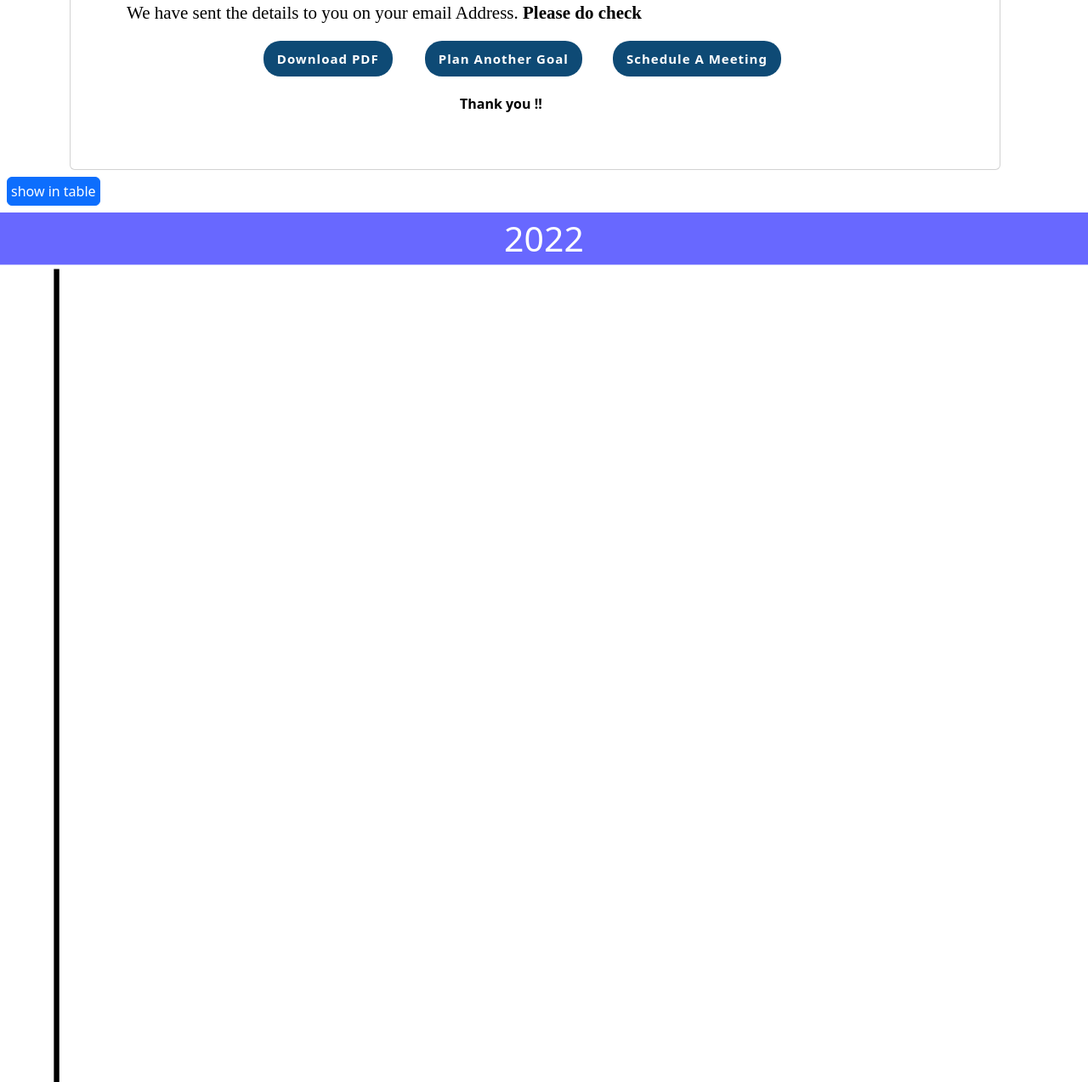
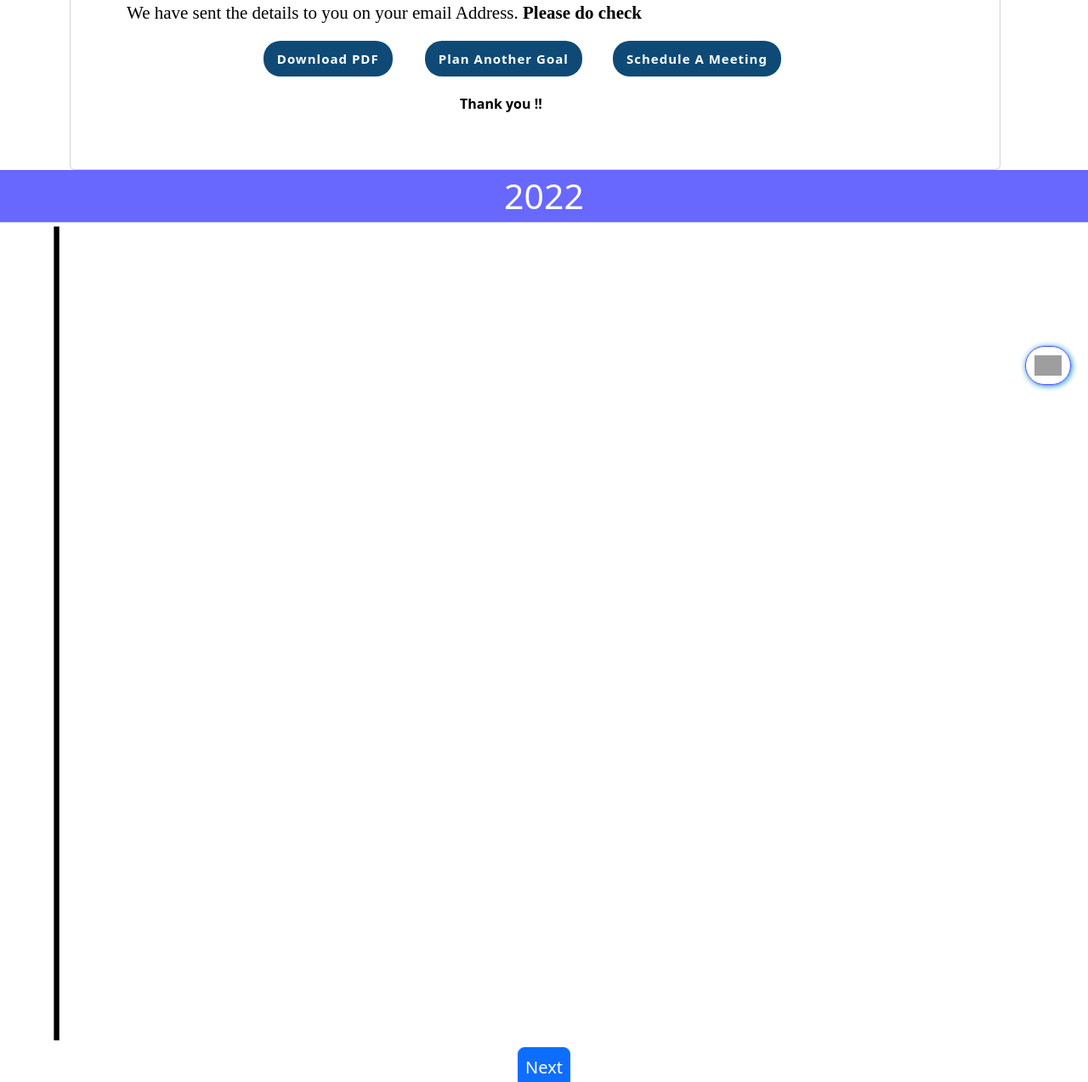
Before and after one commit to amantamrakar/ai_form, a PHP site: page /swaraj/dashboard.php in a window 1280 px wide. Shown: the part 327-1600 px from the top of the page at 85% size. Run offline with PHP 8.4, Linux system fonts and the light colour scheme; the visitor is signed in with stand-in values (Sample User, id 1); data that the repository does not hold is empty; a stand-in replaces the project's code that opens the database connection; grey boxes are pictures that could not be loaded.

Commit message:
add show goal wish

```diff
--- a/UserData.php
+++ b/UserData.php
@@ -20,7 +20,7 @@ if(isset($_POST["get_user_data"])){
         }
 
     }
-
+    echo mysqli_error($conn);
     echo json_encode($data);
 }
 
--- a/dashboard.php
+++ b/dashboard.php
@@ -205,9 +205,9 @@ if (mysqli_num_rows($result)) {
         border-radius: 25px;
         padding: 10%;
     }
-    #g-path text.goal-text{
 
-}
+    #g-path text.goal-text {}
+
     .box-action img:hover {
         background-color: pink;
     }
@@ -226,9 +226,21 @@ if (mysqli_num_rows($result)) {
         #show-goal-table {
             display: none
         }
-        .road-year{
+        .road-year {
             fill: red;
             text-anchor: middle;
+        }
+        #toggle-sgoal {
+            border: 1px solid #0000ffb5;
+            padding: 10px;
+            border-radius: 25px;
+            position: fixed;
+            bottom: 20px;
+            right: 20px;
+            box-shadow: 1px 1px 7px #0d88c3;
+        }
+        #toggle-sgoal img {
+            width: 32px;
         }
     </style>
 </head>
@@ -370,7 +382,7 @@ if (mysqli_num_rows($result)) {
             $value = json_decode($data[0]['goal_data'], true);
             // $values = json_decode($data[0]['lifeexp']) - json_decode($data[0]['retirementage']);
             // var_dump($value);
-            $age = $value['lifeexp'] -$value['retirementage'] ;
+            $age = $value['lifeexp'] - $value['retirementage'];
         ?>
             <div class="goals" data-goal="retirement"><br>
                 <div class="container">
@@ -658,7 +670,7 @@ if (mysqli_num_rows($result)) {
             <input type="submit" name="submit" class="submit btn btn-success" value="Submit" onclick="location.href='six.php'" id="submit_data" />
         </div> -->
 
-        <div class="modal fade" id="staticBackdrop" data-bs-backdrop="static" data-bs-keyboard="false" tabindex="-1" aria-labelledby="staticBackdropLabel" aria-hidden="true">
+        <div class="modal fade" id="show_update_goal" data-bs-backdrop="static" data-bs-keyboard="false" tabindex="-1" aria-labelledby="staticBackdropLabel" aria-hidden="true">
             <div class="modal-dialog modal-xl">
                 <div class="modal-content" style="width: 50%;left: 24%;">
                     <div class="modal-header">
@@ -670,7 +682,7 @@ if (mysqli_num_rows($result)) {
             </div>
         </div>
 
-        <div class="modal fade" id="exampleModal" tabindex="-1" aria-labelledby="exampleModalLabel" aria-hidden="true">
+        <div class="modal fade" id="show-gloal-data" tabindex="-1" aria-labelledby="exampleModalLabel" aria-hidden="true">
             <div class="modal-dialog">
                 <div class="modal-content">
                     <div class="modal-header">
@@ -683,7 +695,10 @@ if (mysqli_num_rows($result)) {
         </div>
 
     </fieldset>
-    <button id="toggle-sgoal" class="btn btn-primary m-2 p-1">show in table</button>
+    <button id="toggle-sgoal" class="btn" data-show="table">
+        <img id="gs-table" src="./images/table_icon.svg" title="Show in table">
+        <img id="gs-map" style="display:none" src="./images/map_icon.svg" title="Show in map">
+    </button>
     <div class="container mt-3" id="show-goal-table">
         <div class="card">
             <div class="card-body table-responsive">
@@ -710,7 +725,7 @@ if (mysqli_num_rows($result)) {
                                 if ($data["goal_data"] == "" || $data["goal"] == "") continue;
                                 $decode =  json_decode($data['goal_data'], true);
                         ?>
-                                <tr>
+                                <tr >
                                     <td class="text-center"><?php echo $k  ?></td>
                                     <td class="text-center"><?php echo $data['goal']  ?></td>
                                     <?php if ($data['goal'] == "car") {
@@ -763,15 +778,15 @@ if (mysqli_num_rows($result)) {
                                     <td class="text-center"><?php echo $decode['sipvalue']  ?></td>
                                     <td style="width:10%">
                                         <div class="btn-group btn-group-sm" style="padding:0;" role="group" aria-label="Basic example">
-                                            <button type="button" class="btn btn-success me-1 showing_goals style=" font-size:12px ;" data-bs-toggle="modal" data-bs-target="#staticBackdrop" data-id='<?php echo $data['id'] ?>'><svg xmlns="http://www.w3.org/2000/svg" width="16" height="16" fill="currentColor" class="bi bi-pencil-square" viewBox="0 0 16 16">
+                                            <button type="button" class="btn btn-success me-1 update_goal style=" font-size:12px ;" data-bs-toggle="modal" data-bs-target="#show_update_goal" data-gid='<?php echo $data['id'] ?>'><svg xmlns="http://www.w3.org/2000/svg" width="16" height="16" fill="currentColor" class="bi bi-pencil-square" viewBox="0 0 16 16">
                                                     <path d="M15.502 1.94a.5.5 0 0 1 0 .706L14.459 3.69l-2-2L13.502.646a.5.5 0 0 1 .707 0l1.293 1.293zm-1.75 2.456-2-2L4.939 9.21a.5.5 0 0 0-.121.196l-.805 2.414a.25.25 0 0 0 .316.316l2.414-.805a.5.5 0 0 0 .196-.12l6.813-6.814z" />
                                                     <path fill-rule="evenodd" d="M1 13.5A1.5 1.5 0 0 0 2.5 15h11a1.5 1.5 0 0 0 1.5-1.5v-6a.5.5 0 0 0-1 0v6a.5.5 0 0 1-.5.5h-11a.5.5 0 0 1-.5-.5v-11a.5.5 0 0 1 .5-.5H9a.5.5 0 0 0 0-1H2.5A1.5 1.5 0 0 0 1 2.5v11z" />
                                                 </svg></button>
-                                            <button type="button" class="btn btn-secondary me-1 show_btn" data-bs-toggle="modal" data-bs-target="#exampleModal" id="'<?php echo $data['id'] ?>'"><svg xmlns="http://www.w3.org/2000/svg" width="16" height="16" fill="currentColor" class="bi bi-eye" viewBox="0 0 16 16">
+                                            <button type="button" class="btn btn-secondary me-1 show_btn" data-bs-toggle="modal" data-bs-target="#show-gloal-data" data-gid="<?php echo $data['id'] ?>"><svg xmlns="http://www.w3.org/2000/svg" width="16" height="16" fill="currentColor" class="bi bi-eye" viewBox="0 0 16 16">
                                                     <path d="M16 8s-3-5.5-8-5.5S0 8 0 8s3 5.5 8 5.5S16 8 16 8zM1.173 8a13.133 13.133 0 0 1 1.66-2.043C4.12 4.668 5.88 3.5 8 3.5c2.12 0 3.879 1.168 5.168 2.457A13.133 13.133 0 0 1 14.828 8c-.058.087-.122.183-.195.288-.335.48-.83 1.12-1.465 1.755C11.879 11.332 10.119 12.5 8 12.5c-2.12 0-3.879-1.168-5.168-2.457A13.134 13.134 0 0 1 1.172 8z" />
                                                     <path d="M8 5.5a2.5 2.5 0 1 0 0 5 2.5 2.5 0 0 0 0-5zM4.5 8a3.5 3.5 0 1 1 7 0 3.5 3.5 0 0 1-7 0z" />
                                                 </svg></button>
-                                            <button type="button" class="btn btn-danger delete_btn" data-gid="'<?php echo $data['id'] ?>'"><svg xmlns="http://www.w3.org/2000/svg" width="16" height="16" fill="currentColor" class="bi bi-trash" viewBox="0 0 16 16">
+                                            <button type="button" class="btn btn-danger delete_btn" data-gid="<?php echo $data['id'] ?>"><svg xmlns="http://www.w3.org/2000/svg" width="16" height="16" fill="currentColor" class="bi bi-trash" viewBox="0 0 16 16">
                                                     <path d="M5.5 5.5A.5.5 0 0 1 6 6v6a.5.5 0 0 1-1 0V6a.5.5 0 0 1 .5-.5zm2.5 0a.5.5 0 0 1 .5.5v6a.5.5 0 0 1-1 0V6a.5.5 0 0 1 .5-.5zm3 .5a.5.5 0 0 0-1 0v6a.5.5 0 0 0 1 0V6z" />
                                                     <path fill-rule="evenodd" d="M14.5 3a1 1 0 0 1-1 1H13v9a2 2 0 0 1-2 2H5a2 2 0 0 1-2-2V4h-.5a1 1 0 0 1-1-1V2a1 1 0 0 1 1-1H6a1 1 0 0 1 1-1h2a1 1 0 0 1 1 1h3.5a1 1 0 0 1 1 1v1zM4.118 4 4 4.059V13a1 1 0 0 0 1 1h6a1 1 0 0 0 1-1V4.059L11.882 4H4.118zM2.5 3V2h11v1h-11z" />
                                                 </svg></button>
@@ -804,7 +819,7 @@ if (mysqli_num_rows($result)) {
     </div>
     <div class="text-center"><a class="btn btn-primary m-2 p-2 btn-lg" href="investment.html">Next</a></div>
 
-    <div class="modal fade" id="show-goal" data-bs-backdrop="static" data-bs-keyboard="false" tabindex="-1" aria-labelledby="staticBackdropLabel" aria-hidden="true">
+    <!-- <div class="modal fade" id="show-goal" data-bs-backdrop="static" data-bs-keyboard="false" tabindex="-1" aria-labelledby="staticBackdropLabel" aria-hidden="true">
         <div class="modal-dialog">
             <div class="modal-content">
                 <div class="modal-header">
@@ -819,7 +834,7 @@ if (mysqli_num_rows($result)) {
                 </div>
             </div>
         </div>
-    </div>
+    </div> -->
     <script src="https://cdn.jsdelivr.net/npm/bootstrap@5.2.2/dist/js/bootstrap.bundle.min.js" integrity="sha384-OERcA2EqjJCMA+/3y+gxIOqMEjwtxJY7qPCqsdltbNJuaOe923+mo//f6V8Qbsw3" crossorigin="anonymous"></script>
     <script src="https://cdnjs.cloudflare.com/ajax/libs/jquery/3.6.1/jquery.min.js" integrity="sha512-aVKKRRi/Q/YV+4mjoKBsE4x3H+BkegoM/em46NNlCqNTmUYADjBbeNefNxYV7giUp0VxICtqdrbqU7iVaeZNXA==" crossorigin="anonymous" referrerpolicy="no-referrer"></script>
     <script src="./road_map.js"></script>
@@ -827,15 +842,11 @@ if (mysqli_num_rows($result)) {
         $("#toggle-sgoal").click(function(e) {
             $("#show-goal-table").toggle(1000)
             $(".road-map").toggle(1000)
-            if ($(this).html() == "show in table") {
-                $(this).html("show in map")
-            } else {
-                $(this).html("show in table")
-                init();
-            }
+            $("#gs-map").toggle()
+            $("#gs-table").toggle()
         })
-        $('.showing_goals').click(function() {
-            var key = $(this).data('id');
+        $(document).on("click",".update_goal",function() {
+            var key = $(this).data('gid');
             $.ajax({
                 type: "post",
                 url: "./single_goal_ajax.php",
@@ -1058,8 +1069,6 @@ if (mysqli_num_rows($result)) {
             $("#SIPsecond").val(anssecond.toLocaleString(0));
 
         })
-
-
         $(document).on('change', " #secondchildage-mar,#secondfutureage-mar,#currentcost-mar,#inflation-mar ", function() {
             secagemar = document.getElementById("secondchildage-mar").value;
             secfa = document.getElementById("secondfutureage-mar").value;
@@ -1083,9 +1092,6 @@ if (mysqli_num_rows($result)) {
             $("#ansinputsMar").val(secFVB.toLocaleString(0));
             $("#sipvalueMar").val(secanssip.toLocaleString(0));
         })
-
-
-
         $(document).on('submit', '#car_form', function(e) {
             e.preventDefault();
             let data = $(this).serialize()
@@ -1201,27 +1207,29 @@ if (mysqli_num_rows($result)) {
         $(document).on("click", ".delete_btn", function() {
             const id = $(this).attr("data-gid");
             if (confirm("Confirm to delete your goal")) {
-                if($(this).attr("data-callback")){
+                if ($(this).attr("data-callback")) {
                     deleteGoal(id);
+                    $(`button.delete_btn[data-gid='${id}']`).closest('tr').remove()
                 }else{
                     $(this).closest('tr').remove()
                 }
-                $.ajax({
-                    type: "post",
-                    url: "./single_goal_ajax.php",
-                    data: {
-                        deleteId: id
-                    },
-                    dataType: "json",
-                    success: function(response) {
-                        if (response['status']) {}
 
-                    }
-                });
+                // $.ajax({
+                //     type: "post",
+                //     url: "./single_goal_ajax.php",
+                //     data: {
+                //         deleteId: id
+                //     },
+                //     dataType: "json",
+                //     success: function(response) {
+                //         if (response['status']) {}
+
+                //     }
+                // });
             }
         })
         $(document).on("click", ".show_btn", function() {
-            const id = $(this).attr("id");
+            const id = $(this).attr("data-gid");
             $.ajax({
                 type: "post",
                 url: "./single_goal_ajax.php",
@@ -1230,7 +1238,7 @@ if (mysqli_num_rows($result)) {
                 },
                 dataType: "html",
                 success: function(response) {
-                    $("#val_show").html(response);
+                    $("#val_show").html(response).model;
                 }
             });
         })
```
Also changed, not shown: road_map.js (+16 -18 lines), images/education.svg, images/map_icon.svg (added), images/retirement.svg, images/table_icon.svg (added).
